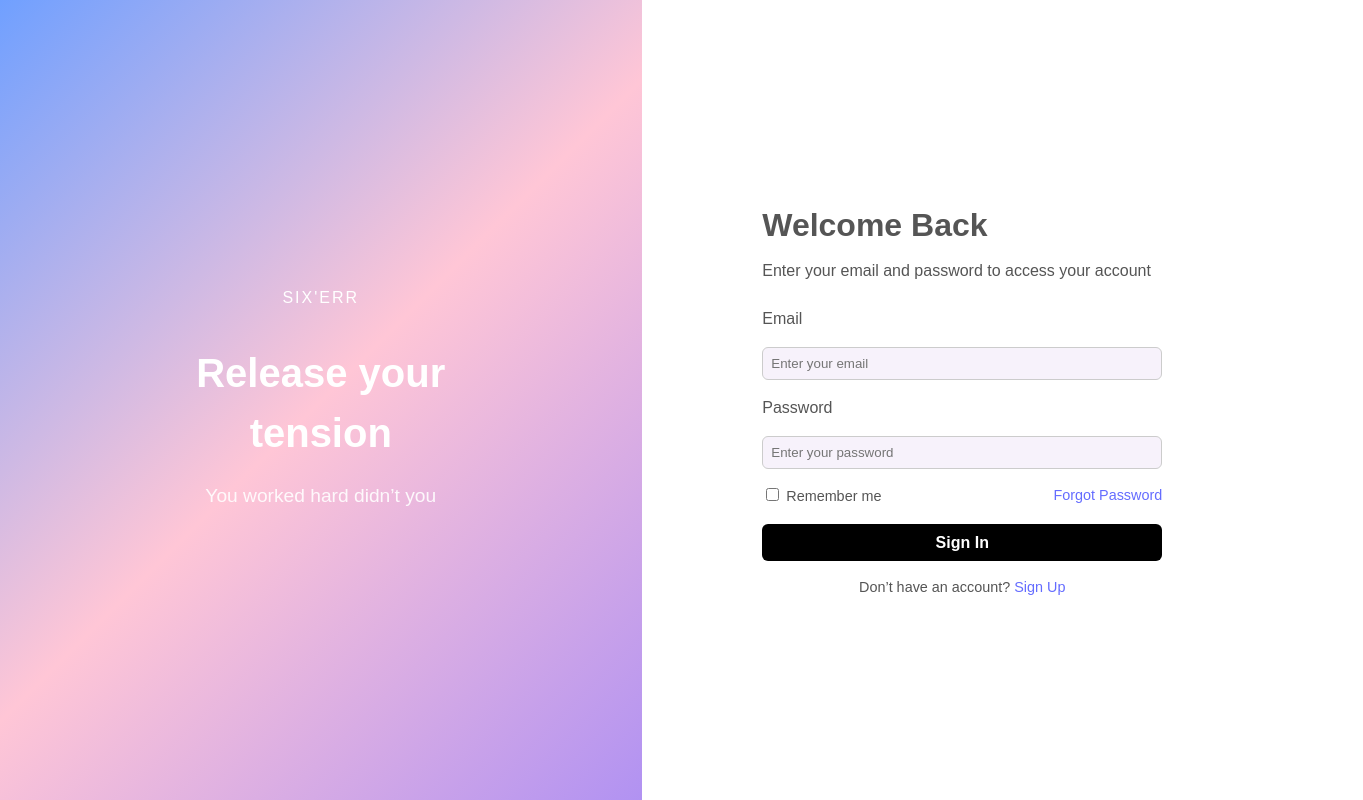
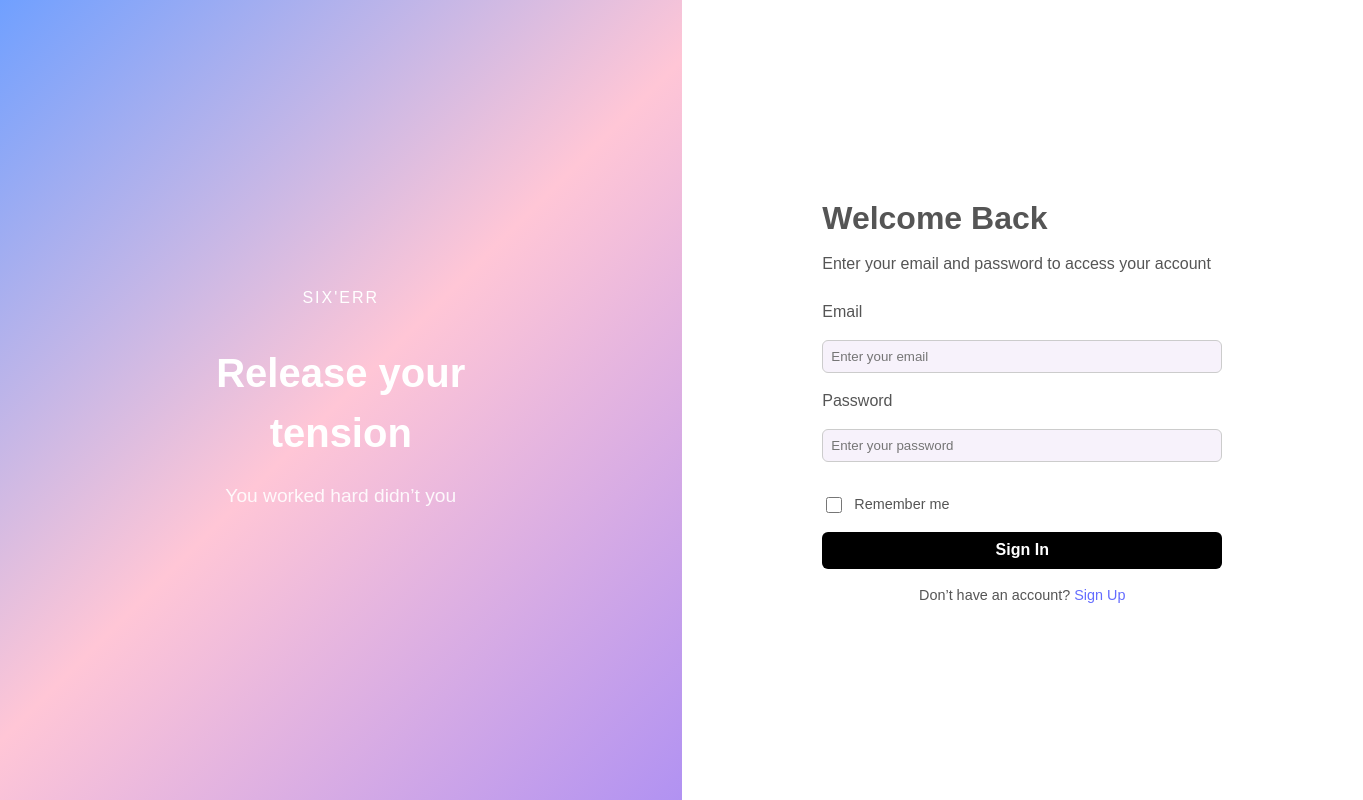
Before and after one commit to edub7805/35L-project, a React (Vite) app in the folder my-app/: page / in a window 1280 px wide. Shown: the whole page, 1363 px wide, since content can reach past the window. Built offline with nearby package versions, Linux system fonts and the light colour scheme.

Commit message:
login page updates

```diff
--- a/my-app/src/pages/Login.css
+++ b/my-app/src/pages/Login.css
@@ -12,7 +12,7 @@
     align-items: center;
     justify-content: center;
     padding: 2rem;
-    width: 120vh; /* <-- ADD THIS */
+    width: 130vh; /* <-- ADD THIS */
 
   }
 
@@ -83,14 +83,14 @@
   }
 
   .form-options {
-    color: #555;
+    color: #a28b8b;
     display: flex;
     justify-content: space-between;
     font-size: 0.9rem;
   }
 
   button[type='submit'] {
-    background-color: black;
+    background-color: rgb(0, 0, 0);
     color: white;
     padding: 0.6rem;
     border: none;
@@ -104,3 +104,34 @@
     margin-top: 1rem;
     font-size: 0.9rem;
   }
+
+  .form-options {
+    display: flex;
+    justify-content: space-between;
+    align-items: center;
+    font-size: 0.9rem;
+    color: #555;
+    margin-top: 1rem;
+  }
+
+  .form-options input[type="checkbox"] {
+    width: 16px;
+    height: 16px;
+    accent-color: #b192f2; /* Sets the color of the checkbox when checked */
+    margin-right: 8px;
+  }
+
+  .form-options label {
+    display: flex;
+    align-items: center;
+    gap: 4px;
+  }
+
+  .form-options a {
+    color: #555;
+    text-decoration: none;
+  }
+
+  .form-options a:hover {
+    text-decoration: underline;
+  }
--- a/my-app/src/pages/Login.tsx
+++ b/my-app/src/pages/Login.tsx
@@ -28,7 +28,7 @@ export default function Login() {
               <label>
                 <input type="checkbox" /> Remember me
               </label>
-              <a href="#">Forgot Password</a>
+              <a href="#"></a>
             </div>
 
             <button type="submit">Sign In</button>
```
